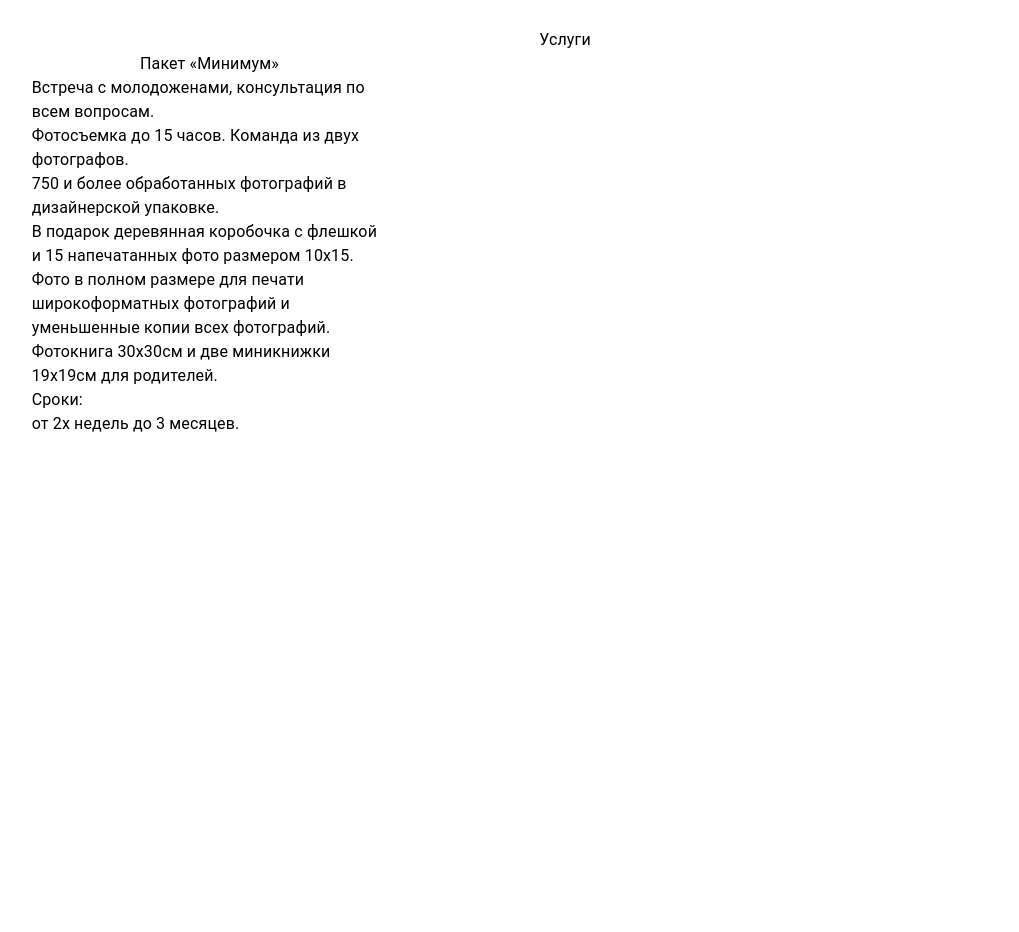
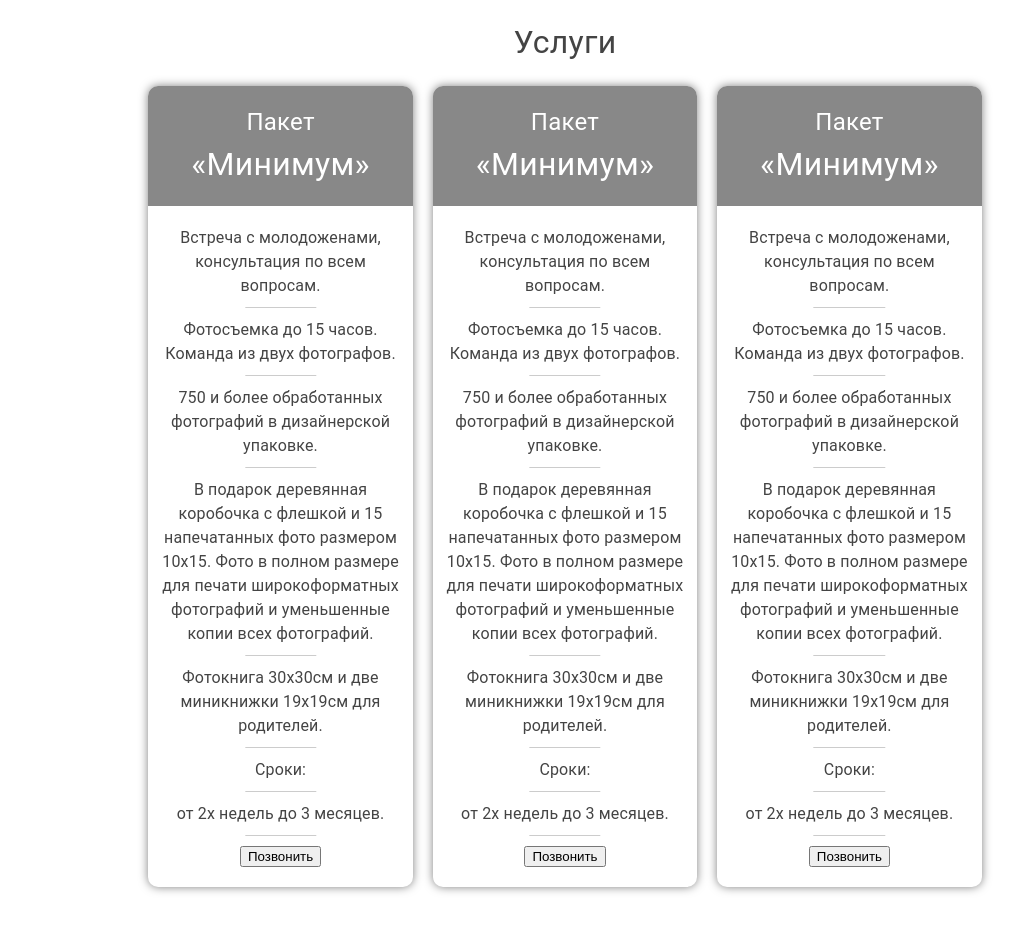
Before and after one commit to VitalyLazarenko/photography-landing, a React (Create React App) app: page / in a window 1280 px wide. Shown: the part 642-1574 px from the top of the page, without its empty margins (75-1094 px from the left). Before the commit the page ends 1078 px from the top, so only its background shows below. Built offline with nearby package versions, Linux system fonts and the light colour scheme.

Commit message:
create price page, create price container

```diff
--- a/src/pages/Price.page/Price.tsx
+++ b/src/pages/Price.page/Price.tsx
@@ -9,14 +9,17 @@ export const PricePage = () => {
                 <img src="/assets/images/PricePage/photo.jpg" alt=""/>
             </Grid>
 
-            <Grid item md={10} className={styles.card_container}>
-                <Grid item md={12} className={styles.title_container}>
+            <Grid item md={8} className={styles.card_container}>
+                <Grid item md={12} className={styles.title_wrapper}>
                     <Typography className={styles.title}>Услуги</Typography>
                 </Grid>
 
+                <Grid container className={styles.card_wrapper}>
                     <Grid item md={4} className={styles.card}>
+                        <section className={styles.card_container}>
                             <section className={styles.title_container}>
-                        <Typography className={styles.title}>Пакет «Минимум»</Typography>
+                                <Typography className={styles.title_name}>Пакет</Typography>
+                                <Typography className={styles.name}>«Минимум»</Typography>
                             </section>
                             <section className={styles.description_container}>
                                 <Typography className={styles.text}>Встреча с молодоженами, консультация по всем
@@ -47,6 +50,94 @@ export const PricePage = () => {
                             <section className={styles.description_container}>
                                 <Typography className={styles.text}>от 2х недель до 3 месяцев.</Typography>
                             </section>
+
+                            <section className={styles.description_container}>
+                                <button>Позвонить</button>
+                            </section>
+                        </section>
+                    </Grid>
+                    <Grid item md={4} className={styles.card}>
+                        <section className={styles.card_container}>
+                            <section className={styles.title_container}>
+                                <Typography className={styles.title_name}>Пакет</Typography>
+                                <Typography className={styles.name}>«Минимум»</Typography>
+                            </section>
+                            <section className={styles.description_container}>
+                                <Typography className={styles.text}>Встреча с молодоженами, консультация по всем
+                                    вопросам.</Typography>
+                            </section>
+                            <section className={styles.description_container}>
+                                <Typography className={styles.text}>Фотосъемка до 15 часов. Команда из двух
+                                    фотографов.</Typography>
+                            </section>
+                            <section className={styles.description_container}>
+                                <Typography className={styles.text}>750 и более обработанных фотографий в дизайнерской
+                                    упаковке.</Typography>
+                            </section>
+                            <section className={styles.description_container}>
+                                <Typography className={styles.text}>
+                                    В подарок деревянная коробочка с флешкой и 15
+                                    напечатанных фото размером 10х15. Фото в полном размере для печати широкоформатных
+                                    фотографий и уменьшенные копии всех фотографий.
+                                </Typography>
+                            </section>
+                            <section className={styles.description_container}>
+                                <Typography className={styles.text}>Фотокнига 30х30см и двe миникнижки 19х19см для
+                                    родителей.</Typography>
+                            </section>
+                            <section className={styles.description_container}>
+                                <Typography className={styles.text}>Сроки:</Typography>
+                            </section>
+                            <section className={styles.description_container}>
+                                <Typography className={styles.text}>от 2х недель до 3 месяцев.</Typography>
+                            </section>
+
+                            <section className={styles.description_container}>
+                                <button>Позвонить</button>
+                            </section>
+                        </section>
+                    </Grid>
+                    <Grid item md={4} className={styles.card}>
+                        <section className={styles.card_container}>
+                            <section className={styles.title_container}>
+                                <Typography className={styles.title_name}>Пакет</Typography>
+                                <Typography className={styles.name}>«Минимум»</Typography>
+                            </section>
+                            <section className={styles.description_container}>
+                                <Typography className={styles.text}>Встреча с молодоженами, консультация по всем
+                                    вопросам.</Typography>
+                            </section>
+                            <section className={styles.description_container}>
+                                <Typography className={styles.text}>Фотосъемка до 15 часов. Команда из двух
+                                    фотографов.</Typography>
+                            </section>
+                            <section className={styles.description_container}>
+                                <Typography className={styles.text}>750 и более обработанных фотографий в дизайнерской
+                                    упаковке.</Typography>
+                            </section>
+                            <section className={styles.description_container}>
+                                <Typography className={styles.text}>
+                                    В подарок деревянная коробочка с флешкой и 15
+                                    напечатанных фото размером 10х15. Фото в полном размере для печати широкоформатных
+                                    фотографий и уменьшенные копии всех фотографий.
+                                </Typography>
+                            </section>
+                            <section className={styles.description_container}>
+                                <Typography className={styles.text}>Фотокнига 30х30см и двe миникнижки 19х19см для
+                                    родителей.</Typography>
+                            </section>
+                            <section className={styles.description_container}>
+                                <Typography className={styles.text}>Сроки:</Typography>
+                            </section>
+                            <section className={styles.description_container}>
+                                <Typography className={styles.text}>от 2х недель до 3 месяцев.</Typography>
+                            </section>
+
+                            <section className={styles.description_container}>
+                                <button>Позвонить</button>
+                            </section>
+                        </section>
+                    </Grid>
                 </Grid>
             </Grid>
         </Grid>
--- a/src/pages/Price.page/price.module.scss
+++ b/src/pages/Price.page/price.module.scss
@@ -1,6 +1,7 @@
 .price_wrapper {
   display: flex;
   justify-content: center;
+
   .image_container {
     position: relative;
 
@@ -9,11 +10,11 @@
     align-items: center;
 
     width: 100%;
-    height: 100%  ;
+    height: 100%;
     max-height: 380px;
     overflow: hidden;
 
-    margin: 30px 0;
+    margin: 30px 0 0 0;
     transition: all .5s ease-out;
 
     img {
@@ -27,20 +28,78 @@
   }
 
   .card_container {
-    .title_container {
+    .title_wrapper {
       width: 100%;
+      margin: 20px 0;
       display: flex;
       justify-content: center;
-      .title {}
+      .title {
+        color: #444;
+        font-size: 32px;
+      }
     }
 
-    .card {
-      .title_container {
-        .title {}
-      }
+    .card_wrapper {
+      display: flex;
+      .card {
+        padding: 0 10px 50px 10px;
 
-      .description_container {
-        .text {}
+        .card_container {
+          padding-bottom: 20px;
+          border-radius: 10px;
+          box-shadow: 0 0 10px rgba(0,0,0,0.5);
+          overflow: hidden;
+          margin-right: 1-px;
+
+          display: flex;
+          flex-direction: column;
+          .title_container {
+            display: flex;
+            flex-direction: column;
+            justify-content: center;
+            align-items: center;
+
+            width: 100%;
+            height: 120px;
+            margin-bottom: 20px;
+
+            background-color: #888;
+
+            .title_name {
+              color: #fff;
+              font-size: 24px;
+            }
+            .name {
+              color: #fff;
+              font-size: 32px;
+            }
+          }
+
+          .description_container {
+            width: 100%;
+            display: flex;
+            justify-content: center;
+            .text {
+              position: relative;
+              width: 90%;
+              margin-bottom: 20px;
+              text-align: center;
+              color: #444;
+
+              &:after {
+                display: block;
+                content: "";
+                width: 30%;
+                height: 1px;
+                background-color: rgba(0,0,0, 0.2);
+                position: absolute;
+                bottom: -10px;
+                left: 50%;
+                transform: translateX(-50%);
+              }
+            }
+          }
+        }
       }
     }
   }
```
Lines whose indentation alone changed are shown as unchanged.
